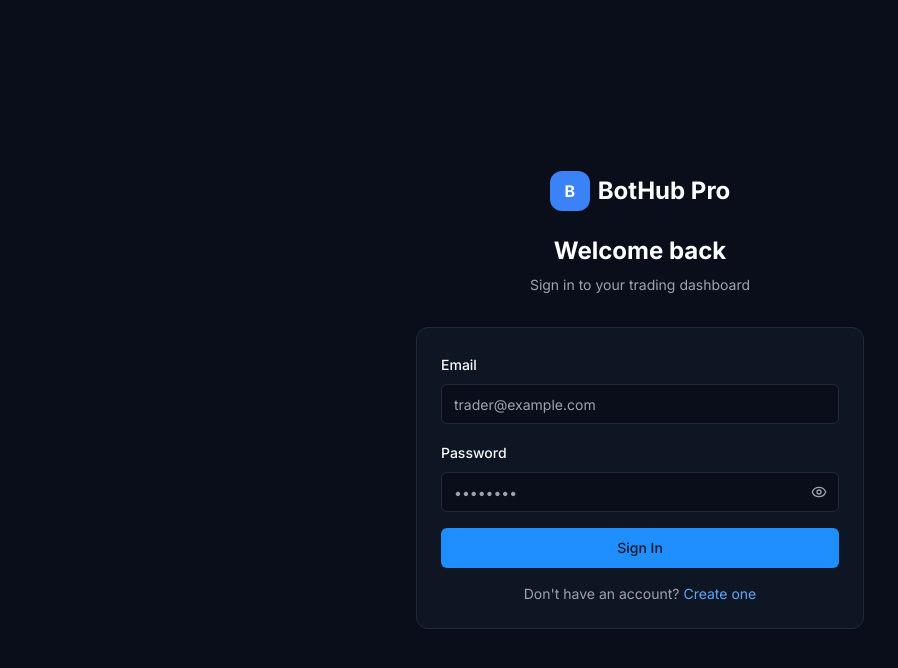
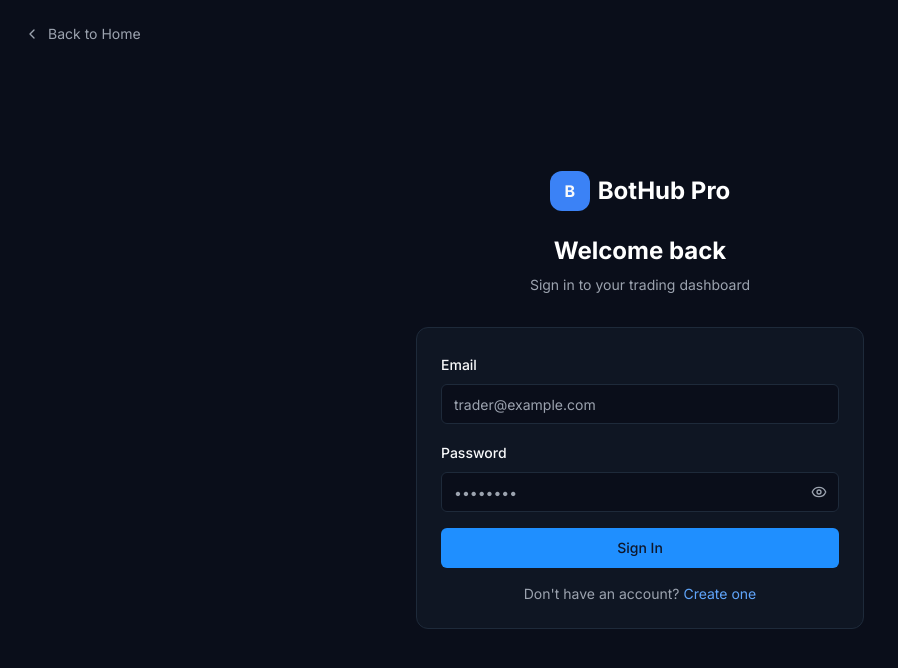
Before and after one commit to bhaskarmaddipatla/BotHubPro, a Next.js app in the folder frontend/: page /auth/login in a window 1280 px wide. Shown: the top 668 px of the page, without its empty margins (0-898 px from the left). Built offline with nearby package versions, Linux system fonts and the light colour scheme.

Commit message:
fix: add Back to Home link and logo link on login/register pages
- Top-left back arrow on both auth pages navigates to /
- Logo (BotHub Pro) on both pages is also a clickable link to /

https://claude.ai/code/session_01RA1b6UAd9hDVQp3WUGZhSV

```diff
--- a/frontend/src/app/auth/login/page.tsx
+++ b/frontend/src/app/auth/login/page.tsx
@@ -53,12 +53,18 @@ export default function LoginPage() {
 
   return (
     <div className="min-h-screen bg-[#0a0e1a] flex items-center justify-center p-4">
+      {/* Back to home */}
+      <Link href="/" className="absolute top-6 left-6 flex items-center gap-2 text-gray-400 hover:text-white transition-colors text-sm">
+        <svg xmlns="http://www.w3.org/2000/svg" width="16" height="16" viewBox="0 0 24 24" fill="none" stroke="currentColor" strokeWidth="2" strokeLinecap="round" strokeLinejoin="round"><path d="m15 18-6-6 6-6"/></svg>
+        Back to Home
+      </Link>
+
       <div className="w-full max-w-md">
         <div className="text-center mb-8">
-          <div className="inline-flex items-center gap-2 mb-6">
+          <Link href="/" className="inline-flex items-center gap-2 mb-6 hover:opacity-80 transition-opacity">
             <div className="w-10 h-10 bg-blue-500 rounded-xl flex items-center justify-center font-bold">B</div>
             <span className="text-2xl font-bold text-white">BotHub Pro</span>
-          </div>
+          </Link>
           <h1 className="text-2xl font-bold text-white mb-2">Welcome back</h1>
           <p className="text-gray-400 text-sm">Sign in to your trading dashboard</p>
         </div>
--- a/frontend/src/app/auth/register/page.tsx
+++ b/frontend/src/app/auth/register/page.tsx
@@ -47,12 +47,18 @@ export default function RegisterPage() {
 
   return (
     <div className="min-h-screen bg-[#0a0e1a] flex items-center justify-center p-4">
+      {/* Back to home */}
+      <Link href="/" className="absolute top-6 left-6 flex items-center gap-2 text-gray-400 hover:text-white transition-colors text-sm">
+        <svg xmlns="http://www.w3.org/2000/svg" width="16" height="16" viewBox="0 0 24 24" fill="none" stroke="currentColor" strokeWidth="2" strokeLinecap="round" strokeLinejoin="round"><path d="m15 18-6-6 6-6"/></svg>
+        Back to Home
+      </Link>
+
       <div className="w-full max-w-md">
         <div className="text-center mb-8">
-          <div className="inline-flex items-center gap-2 mb-6">
+          <Link href="/" className="inline-flex items-center gap-2 mb-6 hover:opacity-80 transition-opacity">
             <div className="w-10 h-10 bg-blue-500 rounded-xl flex items-center justify-center font-bold">B</div>
             <span className="text-2xl font-bold text-white">BotHub Pro</span>
-          </div>
+          </Link>
           <h1 className="text-2xl font-bold text-white mb-2">Create your account</h1>
           <p className="text-gray-400 text-sm">Start your 7-day free trial today</p>
         </div>
```
